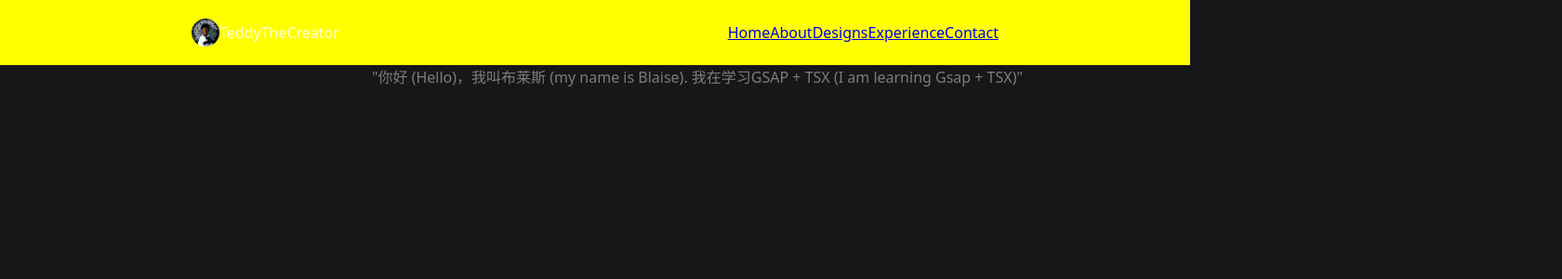
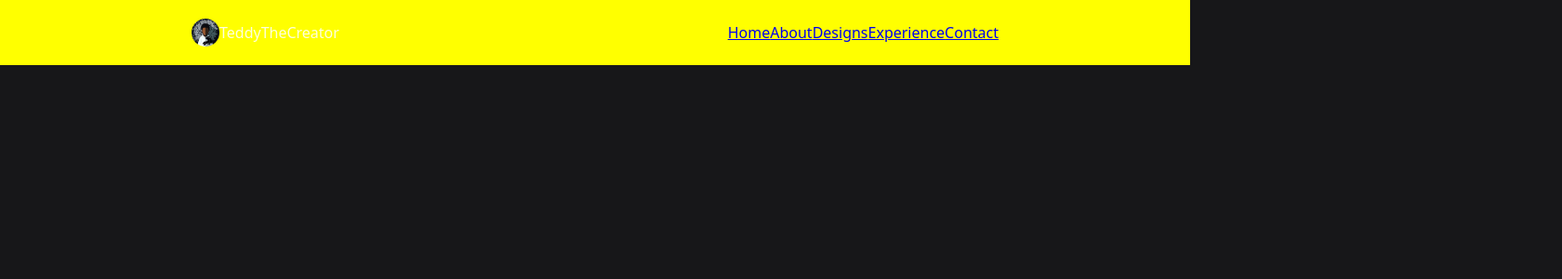
Before and after one commit to theblaisecode/Gsap_and_TSX, a React (Vite) app: page / in a window 1280 px wide. Shown: the top 300 px of the page at 93% size, 1680 px wide, since content can reach past the window. Built offline with nearby package versions, Linux system fonts and the light colour scheme.

Commit message:
first commit

```diff
--- a/src/App.tsx
+++ b/src/App.tsx
@@ -5,7 +5,7 @@ function App() {
   return (
     <>
       <Header />
-      <Intro />
+      {/* <Intro /> */}
     </>
   );
 }
```
